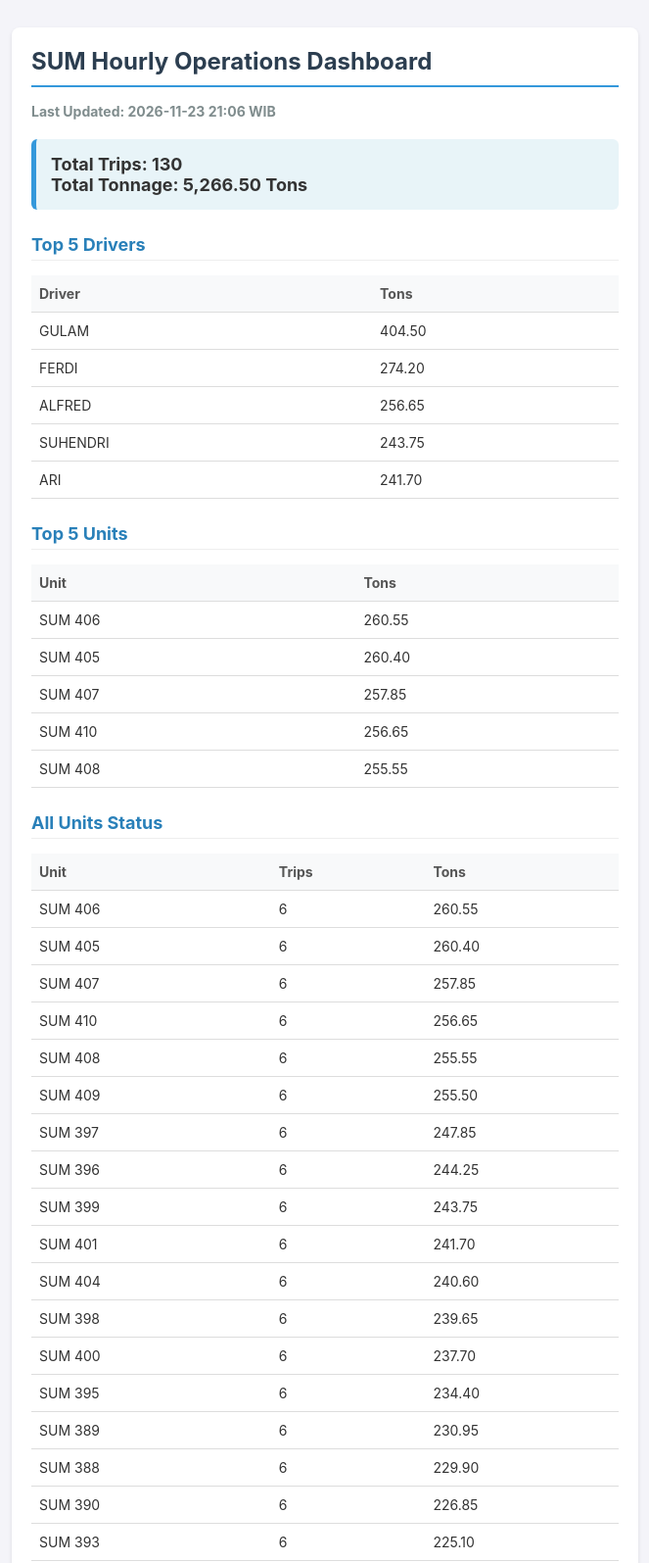
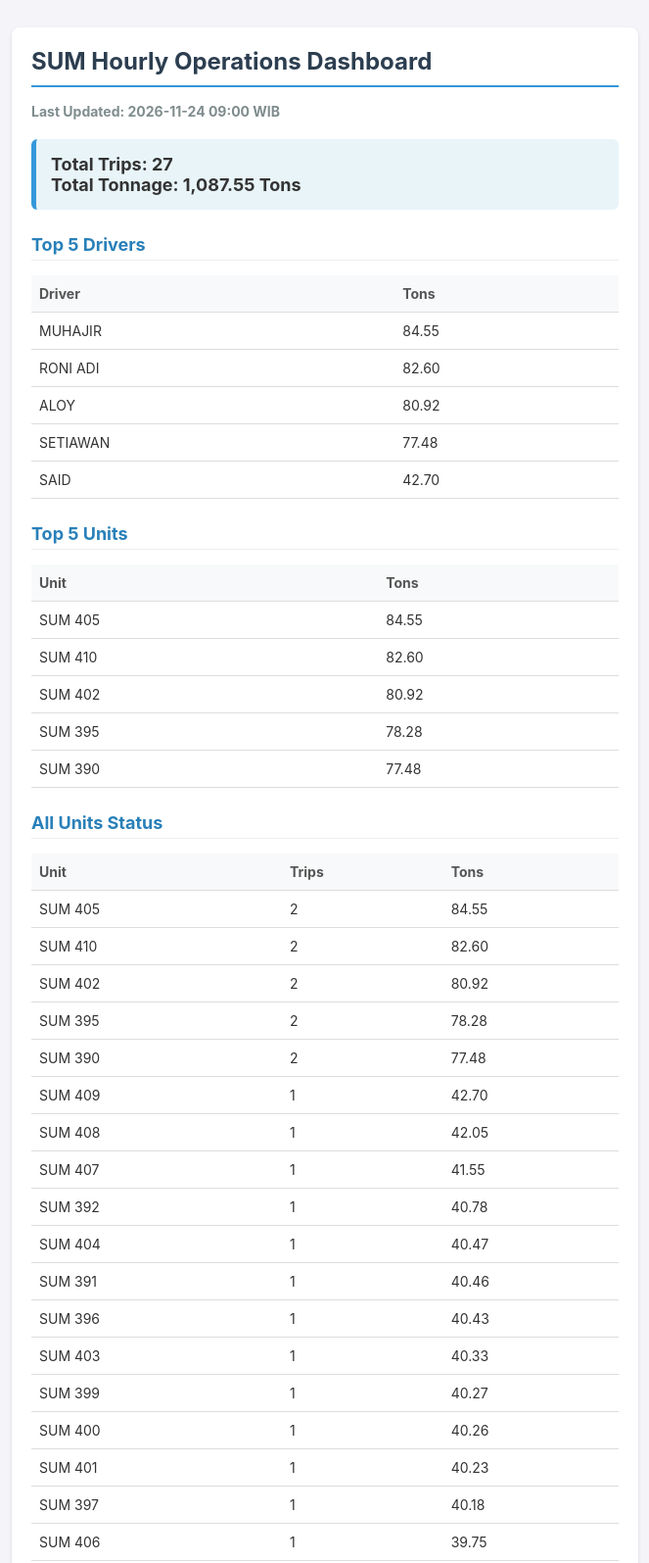
Before and after one commit to mtrksco/gam-scrape-archive, a plain HTML site: page index.html in a window 1280 px wide. Shown: the top 1595 px of the page at 98% size, without its empty margins (308-971 px from the left). Drawn offline with Linux system fonts and the light colour scheme.

Commit message:
Update live dashboard

```diff
--- a/index.html
+++ b/index.html
@@ -19,29 +19,29 @@
         <body>
             <div class="container">
                 <h1>SUM Hourly Operations Dashboard</h1>
-                <div class="timestamp">Last Updated: 2026-11-23 21:06 WIB</div>
+                <div class="timestamp">Last Updated: 2026-11-24 09:00 WIB</div>
 
                 <div class="summary-box">
-                    Total Trips: 130<br>
-                    Total Tonnage: 5,266.50 Tons
+                    Total Trips: 27<br>
+                    Total Tonnage: 1,087.55 Tons
                 </div>
 
                 <h2>Top 5 Drivers</h2>
                 <table>
                     <tr><th>Driver</th><th>Tons</th></tr>
-                    <tr><td>GULAM</td><td>404.50</td></tr><tr><td>FERDI</td><td>274.20</td></tr><tr><td>ALFRED</td><td>256.65</td></tr><tr><td>SUHENDRI</td><td>243.75</td></tr><tr><td>ARI</td><td>241.70</td></tr>
+                    <tr><td>MUHAJIR</td><td>84.55</td></tr><tr><td>RONI ADI</td><td>82.60</td></tr><tr><td>ALOY</td><td>80.92</td></tr><tr><td>SETIAWAN</td><td>77.48</td></tr><tr><td>SAID</td><td>42.70</td></tr>
                 </table>
 
                 <h2>Top 5 Units</h2>
                 <table>
                     <tr><th>Unit</th><th>Tons</th></tr>
-                    <tr><td>SUM 406</td><td>260.55</td></tr><tr><td>SUM 405</td><td>260.40</td></tr><tr><td>SUM 407</td><td>257.85</td></tr><tr><td>SUM 410</td><td>256.65</td></tr><tr><td>SUM 408</td><td>255.55</td></tr>
+                    <tr><td>SUM 405</td><td>84.55</td></tr><tr><td>SUM 410</td><td>82.60</td></tr><tr><td>SUM 402</td><td>80.92</td></tr><tr><td>SUM 395</td><td>78.28</td></tr><tr><td>SUM 390</td><td>77.48</td></tr>
                 </table>
 
                 <h2>All Units Status</h2>
                 <table>
                     <tr><th>Unit</th><th>Trips</th><th>Tons</th></tr>
-                    <tr><td>SUM 406</td><td>6</td><td>260.55</td></tr><tr><td>SUM 405</td><td>6</td><td>260.40</td></tr><tr><td>SUM 407</td><td>6</td><td>257.85</td></tr><tr><td>SUM 410</td><td>6</td><td>256.65</td></tr><tr><td>SUM 408</td><td>6</td><td>255.55</td></tr><tr><td>SUM 409</td><td>6</td><td>255.50</td></tr><tr><td>SUM 397</td><td>6</td><td>247.85</td></tr><tr><td>SUM 396</td><td>6</td><td>244.25</td></tr><tr><td>SUM 399</td><td>6</td><td>243.75</td></tr><tr><td>SUM 401</td><td>6</td><td>241.70</td></tr><tr><td>SUM 404</td><td>6</td><td>240.60</td></tr><tr><td>SUM 398</td><td>6</td><td>239.65</td></tr><tr><td>SUM 400</td><td>6</td><td>237.70</td></tr><tr><td>SUM 395</td><td>6</td><td>234.40</td></tr><tr><td>SUM 389</td><td>6</td><td>230.95</td></tr><tr><td>SUM 388</td><td>6</td><td>229.90</td></tr><tr><td>SUM 390</td><td>6</td><td>226.85</td></tr><tr><td>SUM 393</td><td>6</td><td>225.10</td></tr><tr><td>SUM 403</td><td>5</td><td>205.50</td></tr><tr><td>SUM 402</td><td>5</td><td>205.15</td></tr><tr><td>SUM 394</td><td>5</td><td>192.45</td></tr><tr><td>SUM 391</td><td>4</td><td>156.55</td></tr><tr><td>SUM 392</td><td>3</td><td>117.65</td></tr>
+                    <tr><td>SUM 405</td><td>2</td><td>84.55</td></tr><tr><td>SUM 410</td><td>2</td><td>82.60</td></tr><tr><td>SUM 402</td><td>2</td><td>80.92</td></tr><tr><td>SUM 395</td><td>2</td><td>78.28</td></tr><tr><td>SUM 390</td><td>2</td><td>77.48</td></tr><tr><td>SUM 409</td><td>1</td><td>42.70</td></tr><tr><td>SUM 408</td><td>1</td><td>42.05</td></tr><tr><td>SUM 407</td><td>1</td><td>41.55</td></tr><tr><td>SUM 392</td><td>1</td><td>40.78</td></tr><tr><td>SUM 404</td><td>1</td><td>40.47</td></tr><tr><td>SUM 391</td><td>1</td><td>40.46</td></tr><tr><td>SUM 396</td><td>1</td><td>40.43</td></tr><tr><td>SUM 403</td><td>1</td><td>40.33</td></tr><tr><td>SUM 399</td><td>1</td><td>40.27</td></tr><tr><td>SUM 400</td><td>1</td><td>40.26</td></tr><tr><td>SUM 401</td><td>1</td><td>40.23</td></tr><tr><td>SUM 397</td><td>1</td><td>40.18</td></tr><tr><td>SUM 406</td><td>1</td><td>39.75</td></tr><tr><td>SUM 389</td><td>1</td><td>38.85</td></tr><tr><td>SUM 394</td><td>1</td><td>38.60</td></tr><tr><td>SUM 393</td><td>1</td><td>38.52</td></tr><tr><td>SUM 388</td><td>1</td><td>38.29</td></tr>
                 </table>
                 <div class="footer">
                     <p>⚙️ <a href="https://github.com/mtrksco/gam-scrape-archive/actions" target="_blank">Access GitHub Actions</a> to check logs or manually sync data.</p>
```
